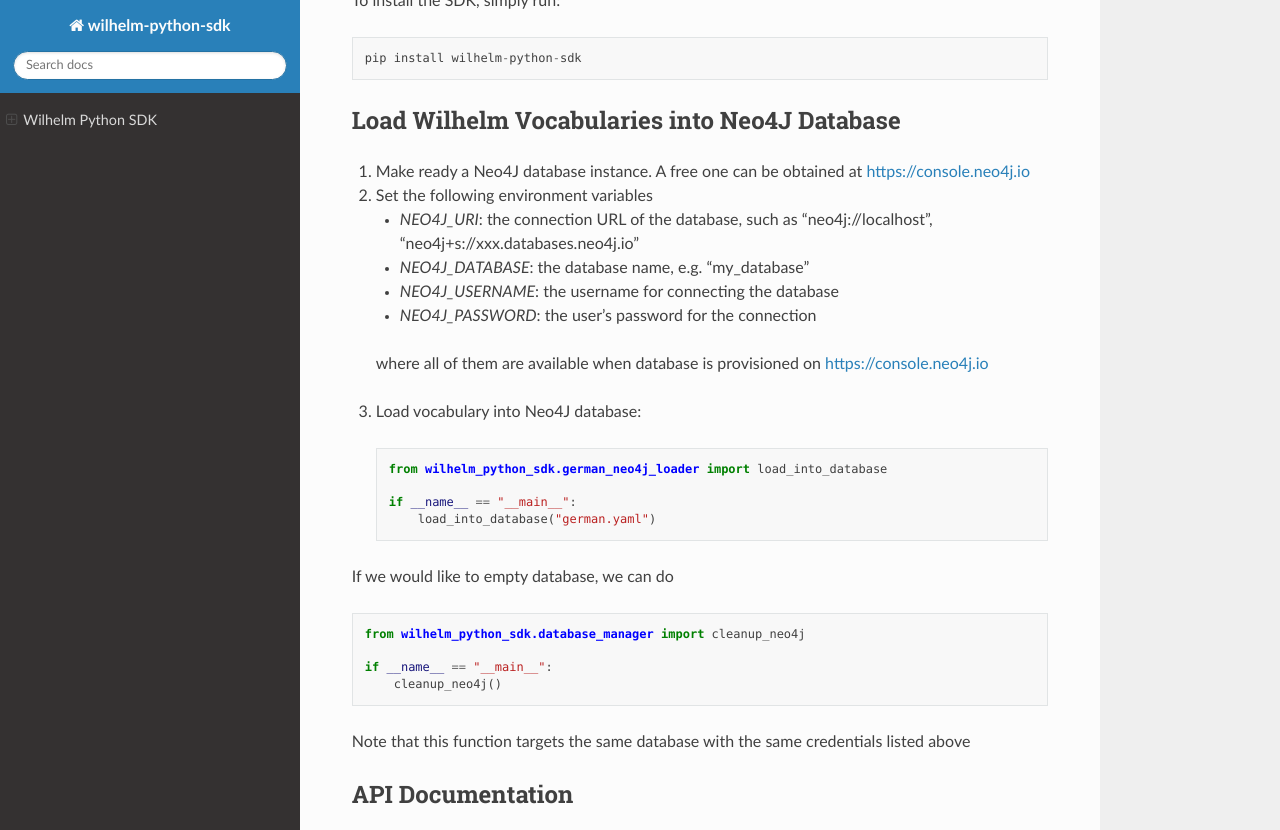
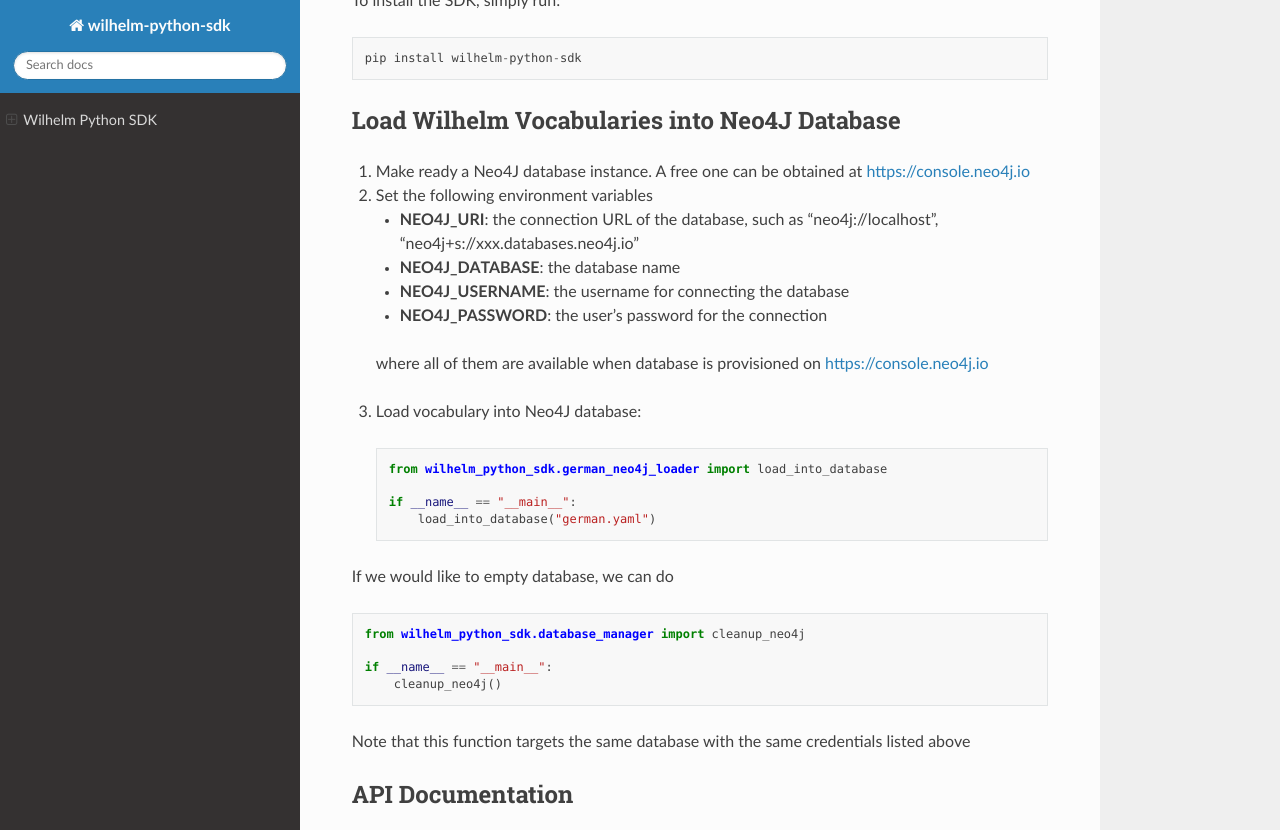
Before and after one commit to generation-software/graph-database-loader, a Sphinx documentation site: the page built from docs/source/index.rst, in a window 1280 px wide and 900 px high, scrolled down 407 px, cut to the strip 0-830 px from the top of the window. Built offline with Sphinx 7.4.7 and the Read the Docs theme 2.0.0, drawn with Linux system fonts in a browser that asks for light colours.

Commit message:
Enhance documentation (#7)

```diff
--- a/docs/source/index.rst
+++ b/docs/source/index.rst
@@ -18,10 +18,10 @@
 1. Make ready a Neo4J database instance. A free one can be obtained at https://console.neo4j.io
 2. Set the following environment variables
 
-   - `NEO4J_URI`: the connection URL of the database, such as "neo4j://localhost", "neo4j+s://xxx.databases.neo4j.io"
-   - `NEO4J_DATABASE`: the database name, e.g. "my_database"
-   - `NEO4J_USERNAME`: the username for connecting the database
-   - `NEO4J_PASSWORD`: the user's password for the connection
+   - **NEO4J_URI**: the connection URL of the database, such as "neo4j://localhost", "neo4j+s://xxx.databases.neo4j.io"
+   - **NEO4J_DATABASE**: the database name
+   - **NEO4J_USERNAME**: the username for connecting the database
+   - **NEO4J_PASSWORD**: the user's password for the connection
 
   where all of them are available when database is provisioned on https://console.neo4j.io
 
```
